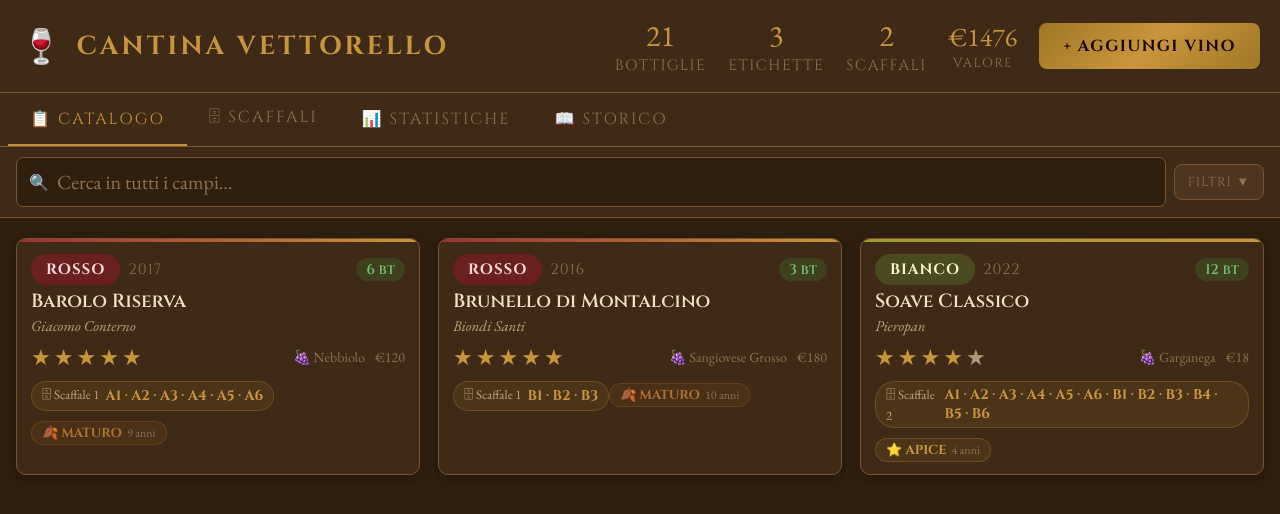
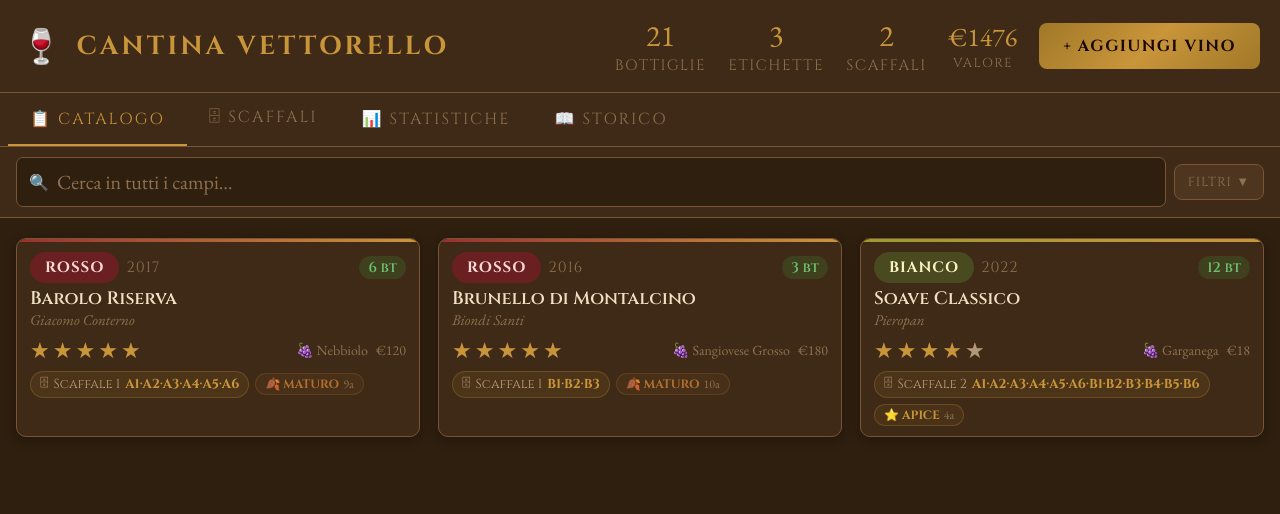
Before and after one commit to mvettore/cantina, a React (Vite) app: page / in a window 1280 px wide. Shown: the top 514 px of the page. Built offline with nearby package versions, Linux system fonts and the light colour scheme.

Commit message:
feat: campo denominazione, card font uniformi e compatta

```diff
--- a/src/App.jsx
+++ b/src/App.jsx
@@ -259,7 +259,7 @@ function getAgingStatus(wine) {
 
 const emptyWine = () => ({
   id: null, name: "", producer: "", year: new Date().getFullYear(),
-  region: "Toscana", grape: "", type: "Rosso",
+  region: "Toscana", grape: "", type: "Rosso", denomination: "",
   rating: 3, notes: "", quantity: 1, price: "", rackId: null, positions: [], photo: null, enrichment: null,
 });
 const emptyRack = () => ({ id: null, name: "", rows: 4, cols: 6 });
@@ -339,6 +339,7 @@ export default function App() {
       // Costruisce array di tutti i campi testuali ricercabili
       const fields = [
         w.name || "",
+        w.denomination || "",
         w.producer || "",
         w.region || "",
         w.grape || "",
@@ -389,8 +390,9 @@ export default function App() {
 
       setEditing(prev => ({
         ...prev,
-        name:     info.name     || prev.name,
-        producer: info.producer || prev.producer,
+        name:        info.name        || prev.name,
+        denomination: info.denomination || prev.denomination || "",
+        producer:    info.producer    || prev.producer,
         year:     info.year     || prev.year,
         type:     WINE_TYPES.includes(info.type) ? info.type : prev.type,
         region:   info.region   || prev.region,
@@ -852,75 +854,71 @@ export default function App() {
                     onClick={() => { setEditing({...wine}); setEnrichData(null); setEnrichError(null); setModal("view"); }}>
                     <div style={{ height: 3, background: `linear-gradient(90deg, ${tc.bar}, ${C.gold})` }} />
 
-                    <div style={{ display: "flex", gap: 0 }}>
-                      {/* Thumbnail verticale */}
+                    <div style={{ display: "flex" }}>
+                      {/* Foto verticale */}
                       {wine.photo && (
-                        <div onClick={e => { e.stopPropagation(); setLightboxPhoto(wine.photo); }}
-                          style={{ flexShrink: 0, width: 62, cursor: "zoom-in", overflow: "hidden",
-                            borderRight: `1px solid ${C.border}` }}>
-                          <img src={wine.photo} alt={wine.name}
-                            style={{ width: "100%", height: "100%", objectFit: "cover", display: "block" }} />
+                        <div onClick={e=>{e.stopPropagation();setLightboxPhoto(wine.photo);}}
+                          style={{flexShrink:0,width:58,cursor:"zoom-in",overflow:"hidden",borderRight:`1px solid ${C.border}`}}>
+                          <img src={wine.photo} alt={wine.name} style={{width:"100%",height:"100%",objectFit:"cover",display:"block"}}/>
                         </div>
                       )}
-                      <div style={{ flex: 1, minWidth: 0, padding: "12px 14px 12px" }}>
-                        {/* Riga 1: tipo · anno ·· quantità */}
-                        <div style={{ display: "flex", justifyContent: "space-between", alignItems: "center", marginBottom: 5 }}>
-                          <div style={{ display: "flex", alignItems: "center", gap: 8 }}>
-                            <TypeBadge type={wine.type} />
-                            <span style={{ fontSize: 15, color: C.textFaint, fontFamily: "'Cinzel', serif", letterSpacing: 1 }}>{wine.year}</span>
+                      <div style={{flex:1,minWidth:0,padding:"10px 13px 10px"}}>
+
+                        {/* Intestazione: tipo + anno + bt */}
+                        <div style={{display:"flex",justifyContent:"space-between",alignItems:"center",marginBottom:5}}>
+                          <div style={{display:"flex",alignItems:"center",gap:7}}>
+                            <TypeBadge type={wine.type}/>
+                            <span style={{fontSize:15,color:C.textFaint,fontFamily:"'Cinzel',serif",letterSpacing:1}}>{wine.year}</span>
                           </div>
                           <span style={{
-                            background: wine.quantity===0?"rgba(180,60,60,0.2)":wine.quantity<=2?"rgba(180,150,60,0.2)":"rgba(60,150,60,0.2)",
-                            color: wine.quantity===0?"#d07070":wine.quantity<=2?"#c0b040":"#70c070",
-                            padding: "2px 10px", borderRadius: 20, fontSize: 14, fontFamily: "'Cinzel', serif", fontWeight: 600,
+                            background:wine.quantity===0?"rgba(180,60,60,0.2)":wine.quantity<=2?"rgba(180,150,60,0.2)":"rgba(60,150,60,0.2)",
+                            color:wine.quantity===0?"#d07070":wine.quantity<=2?"#c0b040":"#70c070",
+                            padding:"2px 9px",borderRadius:20,fontSize:14,fontFamily:"'Cinzel',serif",fontWeight:600,
                           }}>{wine.quantity} bt</span>
                         </div>
 
-                        {/* Riga 2: nome */}
-                        <h3 style={{ fontFamily: "'Cinzel', serif", fontSize: 19, fontWeight: 600,
-                          color: C.text, margin: "0 0 3px", lineHeight: 1.2 }}>{wine.name}</h3>
-
-                        {/* Riga 3: produttore */}
-                        <p style={{ fontFamily: "'EB Garamond', serif", fontSize: 15, color: C.textMuted,
-                          fontStyle: "italic", margin: "0 0 8px" }}>{wine.producer}</p>
-
-                        {/* Riga 4: stelle + meta info */}
-                        <div style={{ display: "flex", justifyContent: "space-between", alignItems: "center", marginBottom: 7 }}>
-                          <StarRating value={wine.rating} readonly />
-                          <div style={{ display: "flex", gap: 10, fontSize: 14, color: C.textFaint, alignItems: "center" }}>
-                            {wine.grape && <span style={{ fontFamily: "'EB Garamond', serif" }}>🍇 {wine.grape}</span>}
-                            {wine.price && <span style={{ fontFamily: "'EB Garamond', serif" }}>€{wine.price}</span>}
+                        {/* Nome + denominazione su due righe strette */}
+                        <h3 style={{fontFamily:"'Cinzel',serif",fontSize:18,fontWeight:600,color:C.text,margin:"0 0 1px",lineHeight:1.2}}>{wine.name}</h3>
+                        {wine.denomination && (
+                          <p style={{fontFamily:"'EB Garamond',serif",fontSize:15,color:C.textMuted,margin:"0 0 2px",lineHeight:1.2}}>{wine.denomination}</p>
+                        )}
+                        <p style={{fontFamily:"'EB Garamond',serif",fontSize:15,color:C.textFaint,fontStyle:"italic",margin:"0 0 7px",lineHeight:1.2}}>{wine.producer}</p>
+
+                        {/* Stelle + vitigno + prezzo */}
+                        <div style={{display:"flex",justifyContent:"space-between",alignItems:"center",marginBottom:6}}>
+                          <StarRating value={wine.rating} readonly/>
+                          <div style={{display:"flex",gap:8,fontSize:14,color:C.textFaint,fontFamily:"'EB Garamond',serif",alignItems:"center"}}>
+                            {wine.grape && <span>🍇 {wine.grape}</span>}
+                            {wine.price && <span>€{wine.price}</span>}
                           </div>
                         </div>
 
-                        {/* Riga 5: posizione scaffale */}
-                        {rack && (wine.positions||[]).length > 0 && (
-                          <div style={{ display: "inline-flex", alignItems: "center", gap: 6,
-                            background: "rgba(201,149,58,0.1)", border: `1px solid rgba(201,149,58,0.25)`,
-                            borderRadius: 20, padding: "3px 10px", marginBottom: 6 }}>
-                            <span style={{ fontSize: 13, color: C.textMuted, fontFamily: "'EB Garamond', serif" }}>🗄 {rack.name}</span>
-                            <span style={{ fontSize: 14, color: C.gold, fontFamily: "'Cinzel', serif", fontWeight: 700 }}>
-                              {(wine.positions||[]).join(" · ")}
+                        {/* Posizione + stato su una riga */}
+                        <div style={{display:"flex",gap:6,flexWrap:"wrap",alignItems:"center"}}>
+                          {rack && (wine.positions||[]).length>0 && (
+                            <span style={{display:"inline-flex",alignItems:"center",gap:5,
+                              background:"rgba(201,149,58,0.1)",border:`1px solid rgba(201,149,58,0.25)`,
+                              borderRadius:20,padding:"2px 9px",fontSize:13,fontFamily:"'Cinzel',serif"}}>
+                              <span style={{color:C.textMuted,fontSize:12}}>🗄</span>
+                              <span style={{color:C.textMuted}}>{rack.name}</span>
+                              <span style={{color:C.gold,fontWeight:700}}>{(wine.positions||[]).join("·")}</span>
                             </span>
-                          </div>
-                        )}
-
-                        {/* Riga 6: stato invecchiamento */}
-                        {(()=>{ const ag = getAgingStatus(wine); if (!ag) return null;
-                          const age = new Date().getFullYear() - wine.year;
-                          return (
-                            <div style={{ display: "inline-flex", alignItems: "center", gap: 5,
-                              background: `${ag.c}18`, border: `1px solid ${ag.c}44`,
-                              borderRadius: 20, padding: "2px 10px" }}>
-                              <span style={{ fontSize: 13, color: ag.c, fontFamily: "'Cinzel', serif", fontWeight: 700 }}>
-                                {ag.s==="Giovane"?"🌱":ag.s==="Apice"?"⭐":ag.s==="Maturo"?"🍂":"📉"} {ag.s.toUpperCase()}
+                          )}
+                          {(()=>{ const ag=getAgingStatus(wine); if(!ag) return null;
+                            const age=new Date().getFullYear()-wine.year;
+                            return (
+                              <span style={{display:"inline-flex",alignItems:"center",gap:4,
+                                background:`${ag.c}15`,border:`1px solid ${ag.c}40`,
+                                borderRadius:20,padding:"2px 9px"}}>
+                                <span style={{fontSize:12,color:ag.c,fontFamily:"'Cinzel',serif",fontWeight:700}}>
+                                  {ag.s==="Giovane"?"🌱":ag.s==="Apice"?"⭐":ag.s==="Maturo"?"🍂":"📉"} {ag.s.toUpperCase()}
+                                </span>
+                                <span style={{fontSize:12,color:C.textFaint,fontFamily:"'EB Garamond',serif"}}>{age}a</span>
                               </span>
-                              <span style={{ fontSize: 12, color: C.textFaint, fontFamily: "'EB Garamond', serif" }}>
-                                {age} {age===1?"anno":"anni"}
-                              </span>
-                            </div>
-                          );
-                        })()}
+                            );
+                          })()}
+                        </div>
+
                       </div>
                     </div>
                   </div>
@@ -1122,7 +1120,11 @@ export default function App() {
               <div style={{display:"grid",gridTemplateColumns:"1fr 1fr",gap:15}}>
                 <div style={{gridColumn:"1/-1"}}>
                   <label style={labelStyle}>Nome Vino *</label>
-                  <input style={inputStyle} value={editing.name} onChange={e=>setEditing(v=>({...v,name:e.target.value}))} placeholder="es. Barolo Riserva"/>
+                  <input style={inputStyle} value={editing.name} onChange={e=>setEditing(v=>({...v,name:e.target.value}))} placeholder="es. Adornes"/>
+                </div>
+                <div style={{gridColumn:"1/-1"}}>
+                  <label style={labelStyle}>Denominazione / Tipologia</label>
+                  <input style={inputStyle} value={editing.denomination||""} onChange={e=>setEditing(v=>({...v,denomination:e.target.value}))} placeholder="es. Barbera d'Asti Superiore, Barolo DOCG…"/>
                 </div>
                 <div>
                   <label style={labelStyle}>Produttore</label>
@@ -1244,8 +1246,9 @@ export default function App() {
                     <span style={{fontSize:30,fontWeight:300,color:C.gold,fontFamily:"'Cinzel', serif"}}>{editing.year}</span>
                   </div>
                 )}
-                <h2 style={{fontFamily:"'Cinzel', serif",fontSize:22,color:C.text,marginBottom:3,marginTop:editing.photo?6:0}}>{editing.name}</h2>
-                <p style={{fontSize:16,color:C.textMuted,fontStyle:"italic",marginBottom:10}}>{editing.producer}</p>
+                <h2 style={{fontFamily:"'Cinzel', serif",fontSize:22,color:C.text,marginBottom:2,marginTop:editing.photo?6:0}}>{editing.name}</h2>
+                {editing.denomination && <p style={{fontFamily:"'EB Garamond', serif",fontSize:17,color:C.textMuted,marginBottom:2}}>{editing.denomination}</p>}
+                <p style={{fontFamily:"'EB Garamond', serif",fontSize:16,color:C.textFaint,fontStyle:"italic",marginBottom:10}}>{editing.producer}</p>
 
                 {/* Info compatte: riga orizzontale di pill */}
                 <div style={{display:"flex",flexWrap:"wrap",gap:6,marginBottom:12}}>
```
